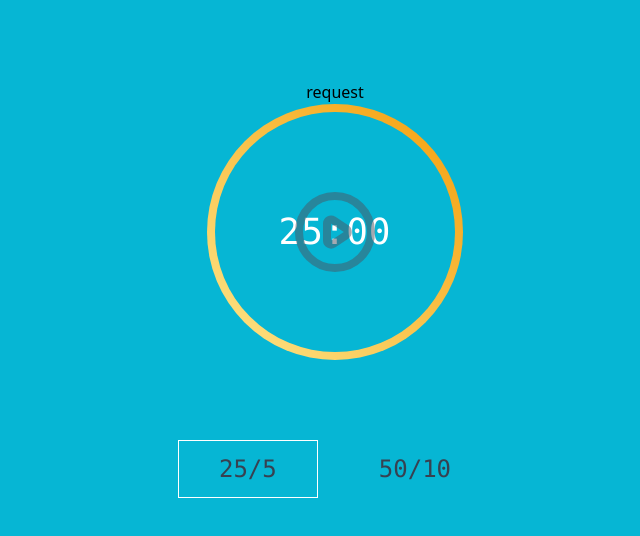
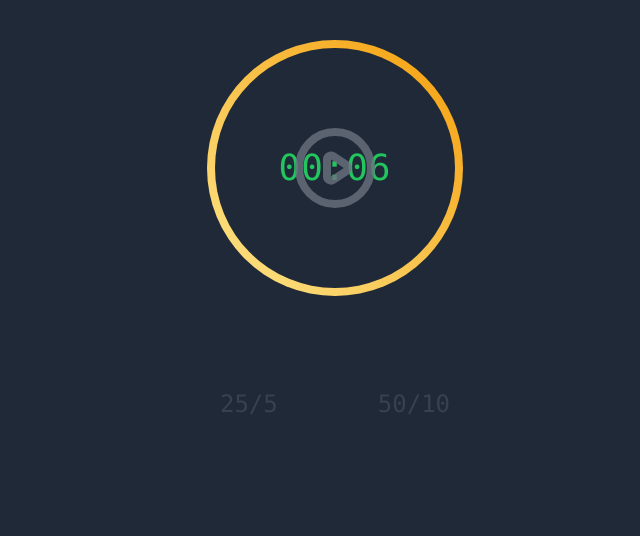
Before and after one commit to bangnokia/pomodoro, a React (Create React App) app: page / in a window 1280 px wide. Shown: the top 536 px of the page, without its empty margins (305-945 px from the left). Built offline with nearby package versions, Linux system fonts and the light colour scheme.

Commit message:
update UI + circle counter

```diff
--- a/src-tauri/tauri.conf.json
+++ b/src-tauri/tauri.conf.json
@@ -6,7 +6,7 @@
   "build": {
     "distDir": "../build",
     "devPath": "http://127.0.0.1:3000",
-    "beforeDevCommand": "",
+    "beforeDevCommand": "npm start",
     "beforeBuildCommand": ""
   },
   "tauri": {
@@ -55,7 +55,7 @@
       {
         "title": "Tomodoro",
         "width": 360,
-        "height": 700,
+        "height": 500,
         "minWidth": 360,
         "minHeight": 500,
         "resizable": true,
--- a/src/App.js
+++ b/src/App.js
@@ -1,32 +1,18 @@
 import { useState, useEffect } from 'react';
+import {notification} from '@tauri-apps/api';
 import Clock from './Clock';
-import {notification} from '@tauri-apps/api';
+import alarmSound from './sounds/clock.wav';
+import ProgressBar from './ProgressBar';
 
 function App() {
     const options = [
         [25, 5],
         [50, 10]
     ];
-    const [minutes, setMinutes] = useState(25);
-    const [relaxingMinutes, setRelaxingMinutes] = useState(5);
+    const [minutes, setMinutes] = useState(0.1);
+    const [relaxingMinutes, setRelaxingMinutes] = useState(0.05);
     const [status, setStatus] = useState('working');
     const [pomodoro, setPomodoro] = useState(0);
-
-    async function requestPerission() {
-        const granted = await notification.isPermissionGranted();
-        console.log('granted', granted);
-
-        if (!granted) {
-            console.log('requesting permission')
-            notification.requestPermission((result) => {
-                console.log(result)
-            }, (fail) => {
-                console.log(fail)
-            })
-        }
-
-        notification.sendNotification('hello')
-    }
 
     function work() {
         setStatus('working');
@@ -43,10 +29,16 @@ function App() {
         setStatus('working');
     }
 
+    function playSound() {
+        const audio = new Audio('./sounds/clock.wav');
+        audio.load();
+        audio.play();
+    }
+
     return (
-        <div className="w-full h-screen bg-cyan-500">
-            <div className="container max-w-xl mx-auto flex items-center flex-col pt-20">
-                <button onClick={() => requestPerission()}>request</button>
+        <div className="w-full h-screen bg-gray-800">
+            <div className="container max-w-xl mx-auto flex items-center flex-col pt-10">
+                <button onClick={() => playSound()} className="border p-2 hidden">Play sound</button>
 
                 <Clock minutes={minutes} status={status} work={work} relax={drinkBeer} />
 
@@ -56,13 +48,15 @@ function App() {
                             options.map(([w, r]) => (
                                 <div
                                     onClick={() => changeMode(w, r)}
-                                    className={`cursor-pointer border px-10 text-2xl text-gray-700 font-mono py-3 ${w === minutes ? 'border-white' : 'border-cyan-500'} transition hover:bg-white`}>
+                                    className={`cursor-pointer px-10 text-2xl text-gray-700 font-mono py-3 transition hover:text-green-500 ${w === minutes ? 'text-white' : ''}`}>
                                     {w}/{r}
                                 </div>
                             ))
                         }
                     </div>
                 </div>
+
+                <ProgressBar total={pomodoro} className="flex flex-col space-y-3 absolute bottom-3 right-3" />
             </div>
         </div>
     );
--- a/src/Clock.js
+++ b/src/Clock.js
@@ -1,5 +1,6 @@
 import { useState, useEffect } from 'react';
 import useInterval from './hooks/useInterval';
+import PlayButton from './buttons/PlayButton';
 
 function Clock({ minutes, status, work, relax }) {
   const [seconds, setSeconds] = useState(minutes * 60);
@@ -32,21 +33,14 @@ function Clock({ minutes, status, work, relax }) {
   return (
     <div>
       <div className="clock relative bg-gradient-to-bl from-yellow-500 to-yellow-200 w-64 h-64 mx-auto rounded-full flex items-center cursor-pointer overflow-hidden">
-        <div className="bg-cyan-500 w-60 h-60 mx-auto rounded-full flex items-center">
-        </div>
-        <div className="absolute w-full font-mono text-center text-white text-4xl tracking-wide">
+        <div className="bg-gray-800 w-60 h-60 mx-auto rounded-full flex items-center" />
+        <div className="absolute w-full font-mono text-center text-green-500 text-4xl tracking-wide">
           {seconds > 0 ? formatTime(seconds) : '00:00'}
         </div>
 
-        <div className="pla-button absolute rounded-full w-full h-full" onClick={() => setRunning(!running)}>
-          <svg xmlns="http://www.w3.org/2000/svg"
-            className={`absolute top-1/2 left-1/2 -mt-12 -ml-12 h-24 w-24 transition text-gray-600 opacity-50 hover:text-gray-800 cursor-pointer ${running ? 'invisible' : 'visible'}`} fill="none" viewBox="0 0 24 24" stroke="currentColor"
-          >
-            <path strokeLinecap="round" strokeLinejoin="round" strokeWidth={2} d="M14.752 11.168l-3.197-2.132A1 1 0 0010 9.87v4.263a1 1 0 001.555.832l3.197-2.132a1 1 0 000-1.664z" />
-            <path strokeLinecap="round" strokeLinejoin="round" strokeWidth={2} d="M21 12a9 9 0 11-18 0 9 9 0 0118 0z" />
-          </svg>
+        <div className="play-button absolute rounded-full w-full h-full" onClick={() => setRunning(!running)}>
+          <PlayButton className={`absolute top-1/2 left-1/2 -mt-12 -ml-12 h-24 w-24 transition text-gray-500 opacity-80 hover:text-gray-100 cursor-pointer ${running ? 'invisible' : 'visible'}`} />
         </div>
-
       </div>
     </div>
   );
--- /dev/null
+++ b/src/ProgressBar.js
@@ -0,0 +1,16 @@
+function ProgressBar({total, className}) {
+
+	const items = [...Array(total).keys()];
+
+	return (
+		<div className={className}>
+			{
+				items.map(
+					(index) => <span className="block w-2 h-2 bg-green-500 rounded-full" key={index} />
+				)
+			}
+		</div>
+	);
+}
+
+export default ProgressBar;
--- /dev/null
+++ b/src/buttons/PlayButton.js
@@ -0,0 +1,10 @@
+function PlayButton(props) {
+	return (
+		<svg xmlns="http://www.w3.org/2000/svg" {...props} fill="none" viewBox="0 0 24 24" stroke="currentColor">
+            <path strokeLinecap="round" strokeLinejoin="round" strokeWidth={2} d="M14.752 11.168l-3.197-2.132A1 1 0 0010 9.87v4.263a1 1 0 001.555.832l3.197-2.132a1 1 0 000-1.664z" />
+            <path strokeLinecap="round" strokeLinejoin="round" strokeWidth={2} d="M21 12a9 9 0 11-18 0 9 9 0 0118 0z" />
+        </svg>
+	);
+}
+
+export default PlayButton;
```
Also changed, not shown: 1 other file (tests, documents, lock files or other folders).
